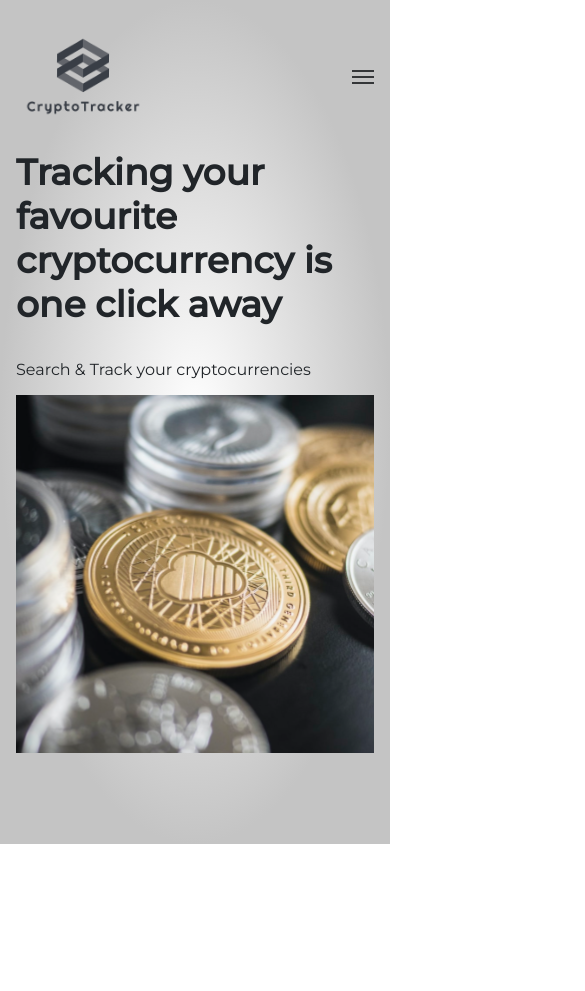
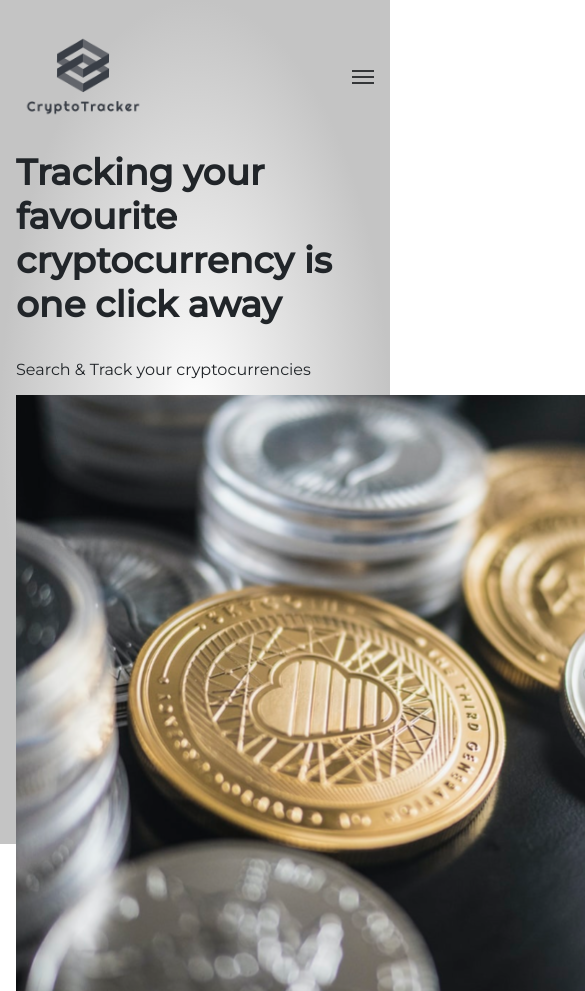
Before and after one commit to iSamBa/crypto-tracker, a Nuxt app: page / in a window 390 px wide. Shown: the top 991 px of the page, 585 px wide, since content can reach past the window. Before the commit the page ends 844 px from the top, so only its background shows below. Built offline with nearby package versions, Linux system fonts and the light colour scheme.

Commit message:
fix layout responsiveness Hero header

```diff
--- a/assets/scss/components/_hero.scss
+++ b/assets/scss/components/_hero.scss
@@ -5,26 +5,33 @@
   align-items: center;
   justify-content: space-between;
 
-  @include media-breakpoint-down(sm){
+  @include media-breakpoint-down(md){
     flex-direction: column;
-    align-items: center;
-    justify-content: flex-start;
+    align-items: flex-start;
+    justify-content: center;
   }
 
   .illustration-img {
     border-radius: 50%;
     max-width: 596px;
-    width: 100%;
 
     @include media-breakpoint-down(sm){
       border-radius: 0%;
     }
   }
 
+  .illustration {
+    order : 2;
+    width: 100%;
+    height: 100%;
+  }
+
   .information {
+    order:1;
     max-width: 514px;
     max-height: 245px;
     width: 100%;
+    height: 100%;
     h1, p {
       margin-bottom: $vertical-spacer;
     }
@@ -33,7 +40,6 @@
       line-height: 44px;
       font-weight: 600;
     }
-
   }
 
 }
```
